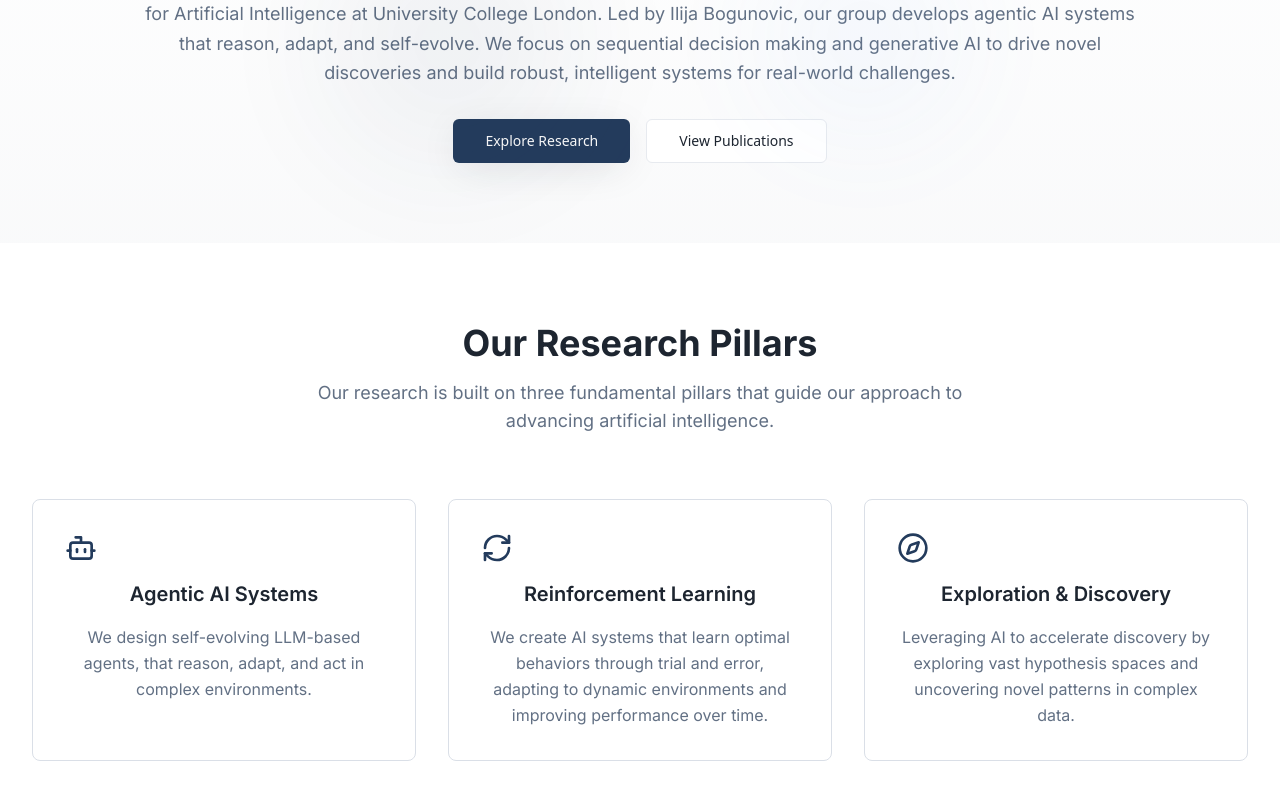
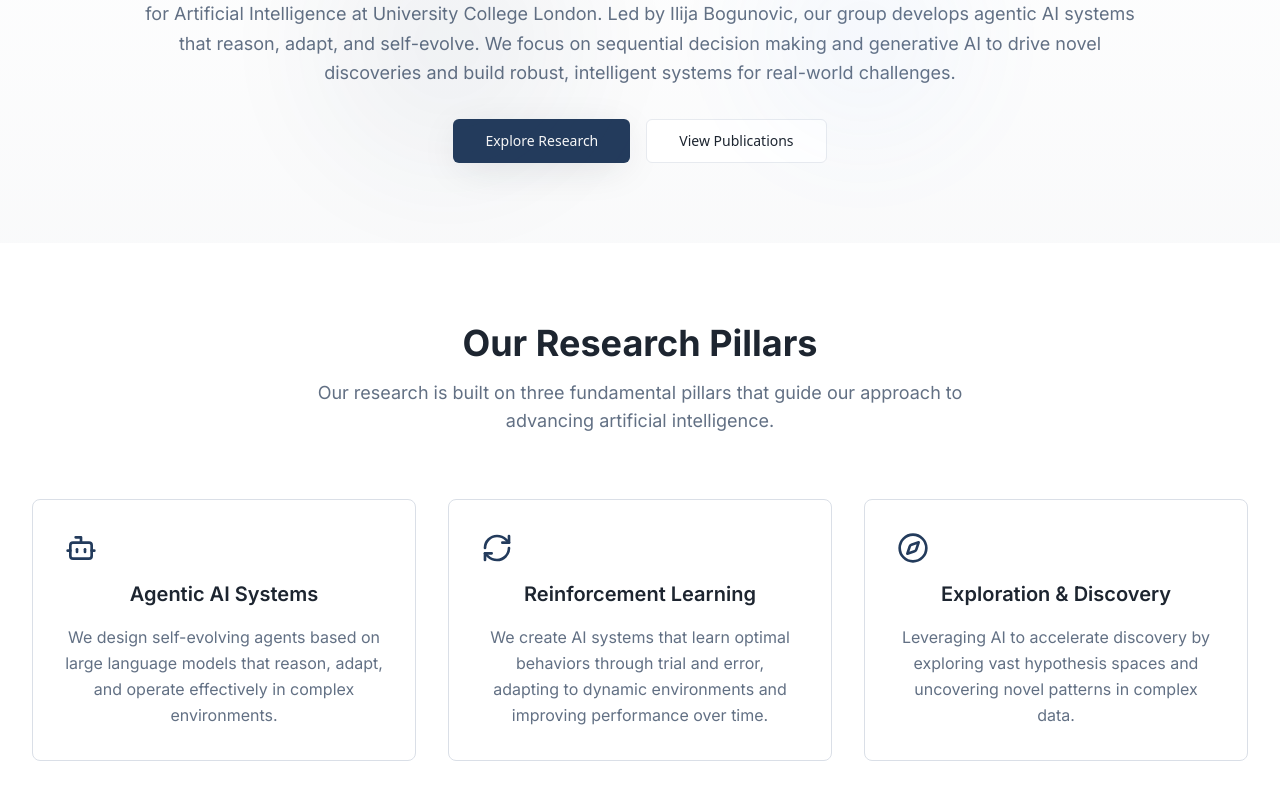
Before and after one commit to ilijabogunovic/rhine-ai, a React (Vite) app: page / in a window 1280 px wide. Shown: the part 258-1058 px from the top of the page. Built offline with nearby package versions, Linux system fonts and the light colour scheme.

Commit message:
Update Agentic AI description
Update Agentic AI Systems description to "We design self-evolving agents based on large language models that reason, adapt, and operate effectively in complex environments."

```diff
--- a/src/components/home/PillarsSection.tsx
+++ b/src/components/home/PillarsSection.tsx
@@ -4,7 +4,7 @@ import { Bot, RefreshCw, Compass } from "lucide-react";
 const pillars = [
   {
     title: "Agentic AI Systems",
-    description: "We design self-evolving LLM-based agents, that reason, adapt, and act in complex environments.",
+    description: "We design self-evolving agents based on large language models that reason, adapt, and operate effectively in complex environments.",
     icon: Bot
   },
   {
```
